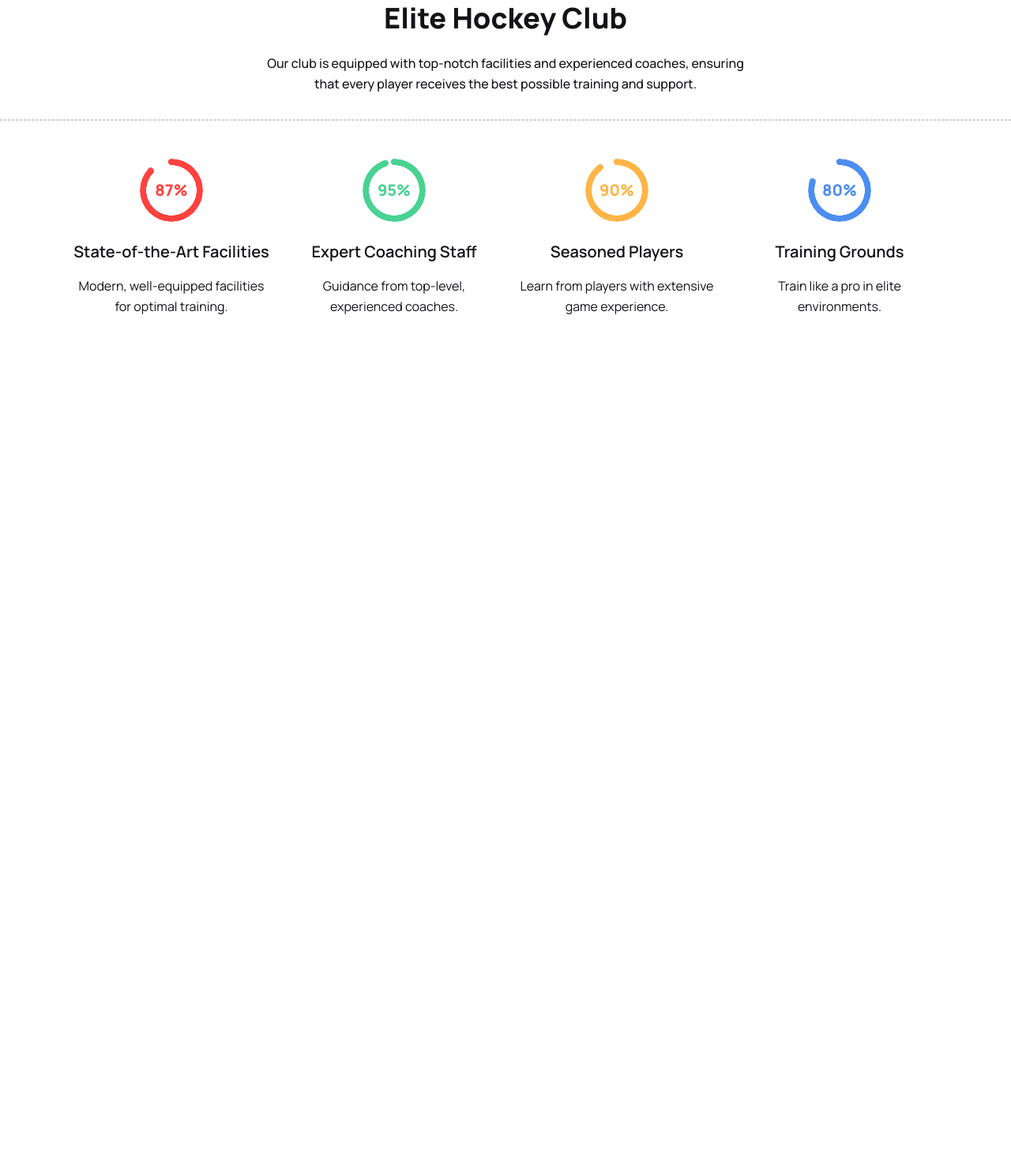
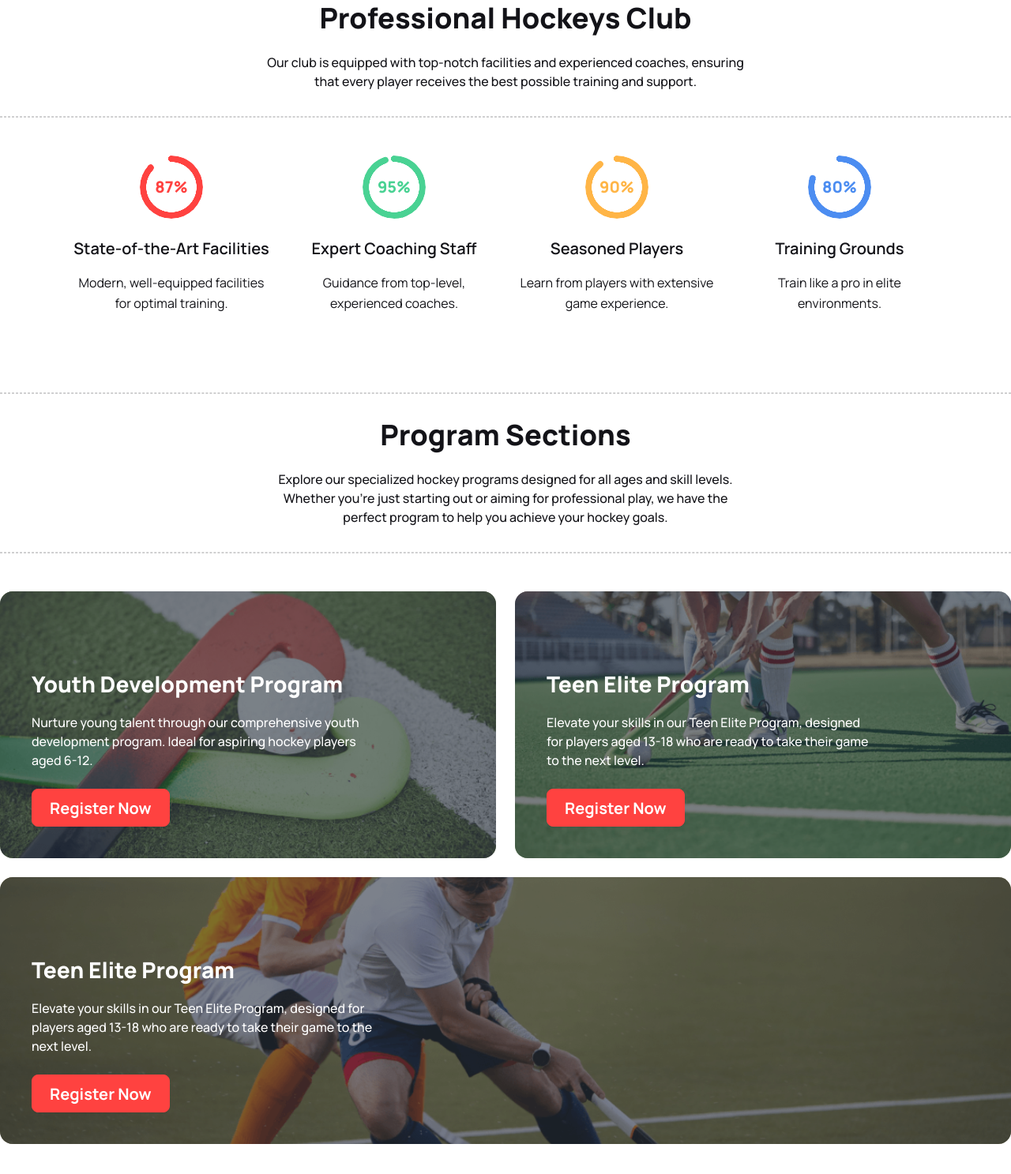
Before and after one commit to Sazid99246/hokeys, a plain HTML site: page index.html in a window 1280 px wide. Shown: the part 813-2300 px from the top of the page at 79% size. Before the commit the page ends 1314 px from the top, so only its background shows below. Drawn offline with nearby package versions, Linux system fonts and the light colour scheme.

Commit message:
progrrams section added

```diff
--- a/index.html
+++ b/index.html
@@ -106,11 +106,12 @@
     </header>
     <main class="container mx-auto">
         <!-- Progress bar section -->
-        <section class="mb-[100px]">
+        <section class="mb-10 lg:mb-[100px]">
             <div class="border border-dashed border-[#131318] border-opacity-20"></div>
             <div class="my-6 lg:my-8">
-                <h2 class="text-4xl text-center font-extrabold mb-6">Elite Hockey Club</h2>
-                <p class="max-w-[607px] mx-auto text-center font-medium leading-[26px]">Our club is equipped with
+                <h2 class="text-[22px] lg:text-4xl text-center font-extrabold mb-6">Professional Hockeys Club</h2>
+                <p class="max-w-[607px] mx-auto text-center text-sm lg:text-base font-medium leading-[26px]">Our club is
+                    equipped with
                     top-notch
                     facilities and experienced coaches, ensuring that every player receives the best possible training
                     and
@@ -148,6 +149,56 @@
                 </div>
             </div>
         </section>
+        <!-- Programs section -->
+        <section class="mb-10 lg:mb-[100px]">
+            <div class="border border-dashed border-[#131318] border-opacity-20"></div>
+            <div class="my-6 lg:my-8">
+                <h2 class="text-[22px] lg:text-4xl text-center font-extrabold mb-6">Program Sections</h2>
+                <p class="max-w-[607px] mx-auto text-center text-sm lg:text-base font-medium leading-[26px]">Explore our
+                    specialized hockey programs designed for all ages and skill levels. Whether you're just starting out
+                    or aiming for professional play, we have the perfect program to help you achieve your hockey goals.
+                </p>
+            </div>
+            <div class="border border-dashed border-[#131318] border-opacity-20"></div>
+            <div class="grid grid-cols-1 lg:grid-cols-2 gap-6 mt-6 lg:mt-12">
+                <div class="hero min-h-[338px] place-items-end rounded-2xl"
+                    style="background-image: url(Images/2.png);">
+                    <div class="hero-overlay bg-opacity-60 rounded-2xl"></div>
+                    <div class="text-white p-10 max-w-[495px] justify-self-start">
+                        <h1 class="mb-4 text-[28px] font-extrabold">Youth Development Program</h1>
+                        <p class="mb-6 font-medium">Nurture young talent through our comprehensive youth development
+                            program. Ideal for aspiring hockey players aged 6-12.</p>
+                        <button
+                            class="btn bg-[#FF4240] border border-[#FF4240] text-white text-xl font-bold px-[22px] py-[10px]">Register
+                            Now</button>
+                    </div>
+                </div>
+                <div class="hero min-h-[338px] place-items-end rounded-2xl"
+                    style="background-image: url(Images/3.png);">
+                    <div class="hero-overlay bg-opacity-60 rounded-2xl"></div>
+                    <div class="text-white p-10 max-w-[495px] justify-self-start">
+                        <h1 class="mb-4 text-[28px] font-extrabold">Teen Elite Program</h1>
+                        <p class="mb-6 font-medium">Elevate your skills in our Teen Elite Program, designed for
+                            players aged 13-18 who are ready to take their game to the next level.</p>
+                        <button
+                            class="btn bg-[#FF4240] border border-[#FF4240] text-white text-xl font-bold px-[22px] py-[10px]">Register
+                            Now</button>
+                    </div>
+                </div>
+                <div class="hero min-h-[338px] place-items-end col-span-full rounded-2xl"
+                    style="background-image: url(Images/4.png);">
+                    <div class="hero-overlay bg-opacity-60 rounded-2xl"></div>
+                    <div class="text-white p-10 justify-self-start max-w-[525px]">
+                        <h1 class="mb-4 text-[28px] font-extrabold">Teen Elite Program</h1>
+                        <p class="mb-6 font-medium">Elevate your skills in our Teen Elite Program, designed for
+                            players aged 13-18 who are ready to take their game to the next level.</p>
+                        <button
+                            class="btn bg-[#FF4240] border border-[#FF4240] text-white text-xl font-bold px-[22px] py-[10px]">Register
+                            Now</button>
+                    </div>
+                </div>
+            </div>
+        </section>
     </main>
     <footer>
 
```
